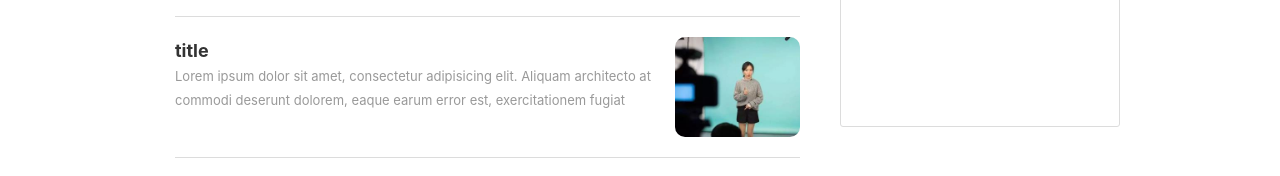
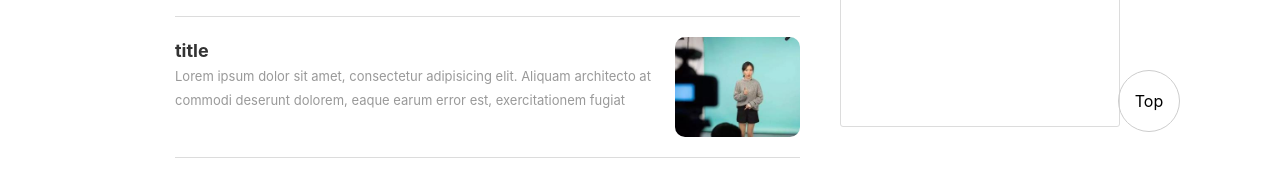
Before and after one commit to dennisXZX/react-jianshu, a React (Create React App) app: page / in a window 1280 px wide. Shown: the part 568-744 px from the top of the page. Built offline with nearby package versions, Linux system fonts and the light colour scheme.

Commit message:
add scroll to top button

```diff
--- a/src/pages/home/HomePage.js
+++ b/src/pages/home/HomePage.js
@@ -9,6 +9,7 @@ import Writer from './components/Writer'
 import { getHomePageData } from './homePageActions'
 
 import {
+  BackToTop,
   HomeWrapper,
   HomeLeft,
   HomeRight,
@@ -16,6 +17,10 @@ import {
 } from './homePageStyle'
 
 class Home extends Component {
+  handleScrollToTop = () => {
+    window.scrollTo(0, 0)
+  }
+
   render () {
     return (
       <HomeWrapper>
@@ -29,6 +34,10 @@ class Home extends Component {
           <Recommend />
           <Writer />
         </HomeRight>
+
+        <BackToTop onClick={this.handleScrollToTop}>
+          Top
+        </BackToTop>
       </HomeWrapper>
     )
   }
--- a/src/pages/home/homePageStyle.js
+++ b/src/pages/home/homePageStyle.js
@@ -25,3 +25,20 @@ export const HomeRight = styled.div`
   width: 280px;
   float: right;
 `
+
+export const BackToTop = styled.div`
+  position: fixed;
+  right: 100px;
+  bottom: 100px;
+  width: 60px;
+  height: 60px;
+  line-height: 60px;
+  text-align: center;
+  border: 1px solid #ccc;
+  cursor: pointer;
+  border-radius: 50%;
+
+  &:hover {
+    background-color: rgba(234, 111, 90, 0.12)
+  }
+`
```
